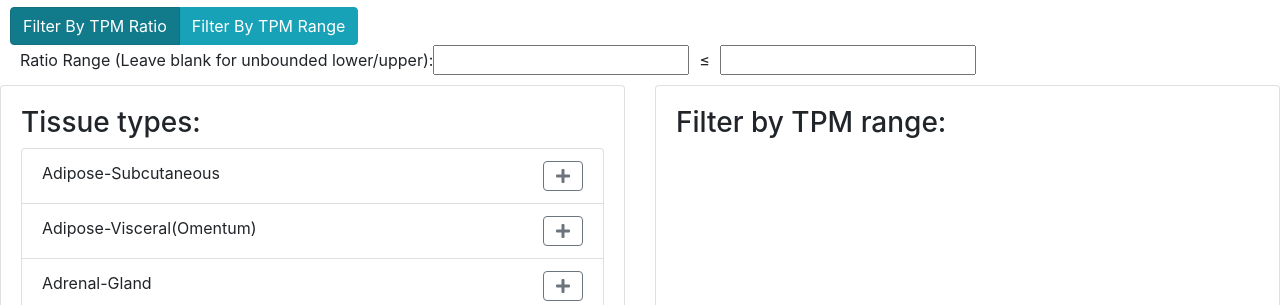
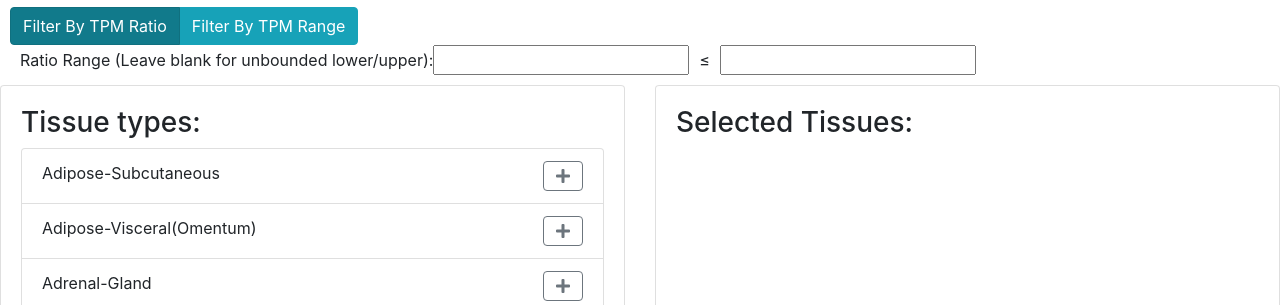
Before and after one commit to henrytan2/CU-Denver-Pharmacogenomics-Website, a Django app: page /gtexome/ in a window 1280 px wide. Shown: the part 169-474 px from the top of the page. Run offline with Django 3.2, Linux system fonts and the light colour scheme; some libraries are stand-ins or nearby versions.

Commit message:
Fixing some text

```diff
--- a/mysite/gtexome/templates/gtexome.html
+++ b/mysite/gtexome/templates/gtexome.html
@@ -24,11 +24,14 @@
                     tissue types to get a list of genes. From the list of genes, you can view the exome data
                     sourced from <a href="https://gnomad.broadinstitute.org">gnomAD/ExAC</a>.<br>
                     <b>Directions:</b><br>
-                    1. Add tissue types from the left list by clicking the plus button.<br>
-                    2. The tissue type will appear with an input range for TPM on the right list.<br>
-                    3. Hit the Submit button once you are done inputting tissue types and TPM ranges.<br>
-                    4. You will be redirected to a results page with a list of genes available in csv format.<br>
-                    5. Each Gene ID is a link to exome data available in csv format.<br>
+                    1. Select 'Filter By TPM Ratio' or 'Filter By TPM Range'.<br>
+                    2. Add tissue types from the left list by clicking the plus button.<br>
+                    &emsp;a. If 'Filter By TPM Ratio' is selected. Choose a ratio range to filter by or leave blank for unbounded lower/upper range.<br>
+                    &emsp;Ratio calculated by summing the TPM of selected tissues as the numerator and the sum of non-selected tissues as the denominator.<br>
+                    &emsp;b. If 'Filter By TPM Range' is selected. For each selected tissue, enter a range for median TPM.<br>
+                    4. Hit the Submit button once you are done.<br>
+                    5. You will be redirected to a results page with a list of genes available in csv format.<br>
+                    6. Each Gene ID is a link to exome data available in csv format.<br>
                 </div>
                 <div class="modal-footer">
                     <button type="button" class="btn btn-secondary" data-dismiss="modal">Close</button>
@@ -79,7 +82,7 @@
         <div class="col">
             <div class="card">
                 <div class="card-body" style="height:100vh; overflow-y: auto;">
-                    <h3>Filter by TPM range: </h3>
+                    <h3>Selected Tissues: </h3>
                     <ul id="filter-list" class="list-group" style="overflow-y: scroll">
                     </ul>
                 </div>
```
